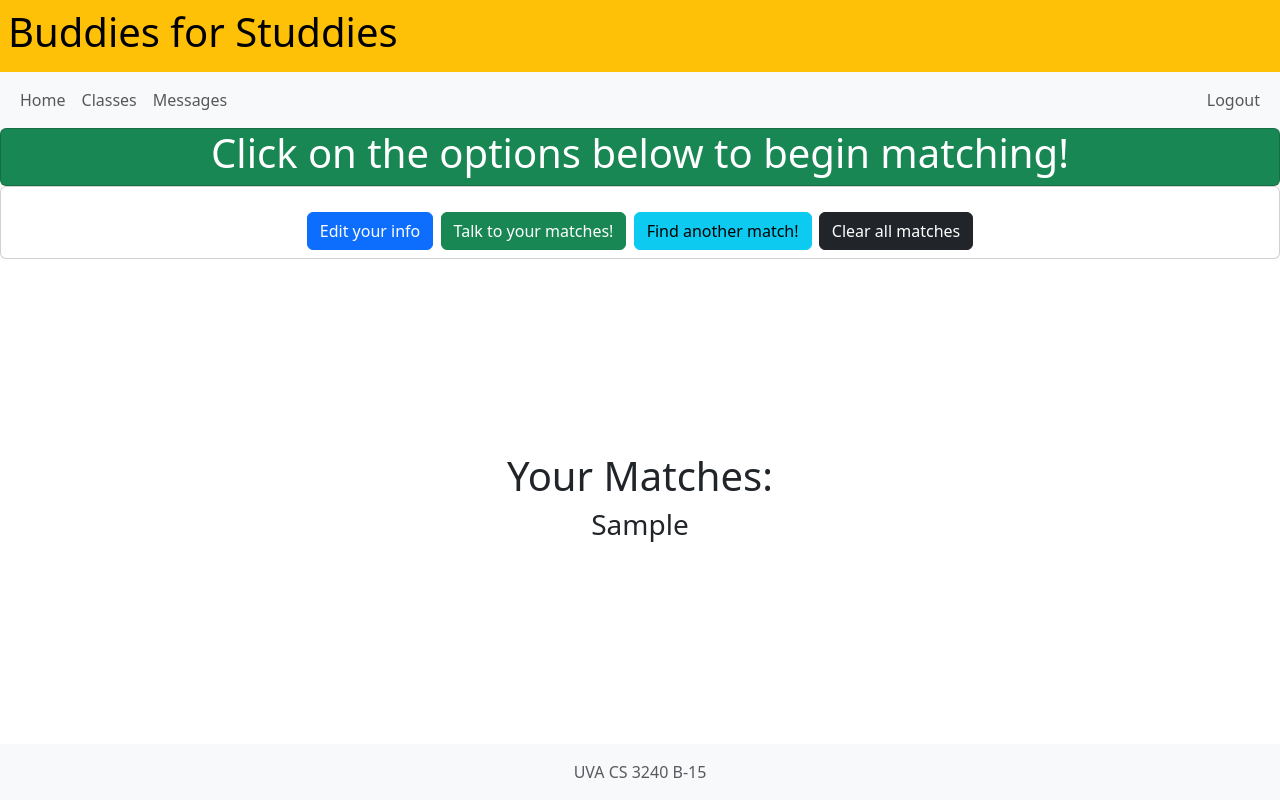
After one commit to rafid-mirza/study-buddy-website, a Django app: page /buddiesforstudies/matching2 in a window 1280 px wide. The commit adds this page. Run offline with Django 4.2, Linux system fonts and the light colour scheme; a user stored in the database is signed in; tables that the repository leaves empty hold one stand-in row (values such as "Sample post"); some libraries are stand-ins or nearby versions.

Commit message:
only match from button

```diff
--- a/buddiesforstudies/templates/add_class.html
+++ b/buddiesforstudies/templates/add_class.html
@@ -30,7 +30,7 @@
                             <a class="nav-link" href="{% url 'index' %}">Home</a>
                         </li>
                         <li class="nav-item">
-                            <a class="nav-link" href="{% url 'matching' %}">Find Matches</a>
+                            <a class="nav-link" href="{% url 'matching2' %}">Find Matches</a>
                         </li>
                         <li class="nav-item">
                             <a class="nav-link" href="{% url 'all_rooms' %}">Messages</a>
--- a/buddiesforstudies/templates/classes_view.html
+++ b/buddiesforstudies/templates/classes_view.html
@@ -30,7 +30,7 @@
               <a class="nav-link" href="{% url 'index' %}">Home</a>
             </li>
             <li class="nav-item">
-              <a class="nav-link" href="{% url 'matching' %}">Find Matches</a>
+              <a class="nav-link" href="{% url 'matching2' %}">Find Matches</a>
             </li>
             <li class="nav-item">
               <a class="nav-link" href="{% url 'all_rooms' %}">Messages</a>
--- a/buddiesforstudies/templates/core.html
+++ b/buddiesforstudies/templates/core.html
@@ -37,7 +37,7 @@
               <a class="nav-link" href="{% url 'classes_view' %}">Classes</a>
             </li>
             <li class="nav-item">
-              <a class="nav-link" href="{% url 'matching' %}">Find Matches</a>
+              <a class="nav-link" href="{% url 'matching2' %}">Find Matches</a>
             </li>
             <li class="nav-item">
               <a class="nav-link" href="{% url 'all_rooms' %}">Messages</a>
--- a/buddiesforstudies/templates/login.html
+++ b/buddiesforstudies/templates/login.html
@@ -30,7 +30,7 @@
               <a class="nav-link" href="{% url 'classes_view' %}">Classes</a>
             </li>
             <li class="nav-item">
-              <a class="nav-link" href="{% url 'matching' %}">Find Matches</a>
+              <a class="nav-link" href="{% url 'matching2' %}">Find Matches</a>
             </li>
             <li class="nav-item">
               <a class="nav-link" href="{% url 'all_rooms' %}">Messages</a>
--- /dev/null
+++ b/buddiesforstudies/templates/matching2.html
@@ -0,0 +1,97 @@
+<!DOCTYPE html>
+{% load socialaccount %}
+<html lang="en">
+  <head>
+    {% load static %}
+    <link rel="icon"href="{% static 'favicon.ico' %}">
+        <title>Find a Match</title>
+
+    <meta charset="utf-8">
+    <meta name="viewport" content="width=device-width, initial-scale=1">
+    {# Load the tag library #}
+    {% load bootstrap5 %}
+
+    {# Load CSS and JavaScript #}
+    {% bootstrap_css %}
+    {% bootstrap_javascript %}
+  </head>
+
+  <body class="d-flex flex-column min-vh-100">
+    {% if user.is_authenticated %}
+      <div class="p-2 bg-warning text-black text-left">
+        <h1>Buddies for Studdies</h1>
+      </div>
+
+      <!-- A grey horizontal navbar that becomes vertical on small screens -->
+      <nav class="navbar navbar-expand-sm bg-light">
+        <div class="container-fluid">
+          <!-- Links -->
+          <ul class="navbar-nav">
+            <li class="nav-item">
+              <a class="nav-link" href="{% url 'index' %}">Home</a>
+            </li>
+            <li class="nav-item">
+              <a class="nav-link" href="{% url 'classes_view' %}">Classes</a>
+            </li>
+            <li class="nav-item">
+              <a class="nav-link" href="{% url 'all_rooms' %}">Messages</a>
+            </li>
+          </ul>
+          <ul class="nav navbar-nav navbar-right">
+            <li class="nav-item">
+              <a class="nav-link" href="{% url 'logout' %}"></span> Logout</a>
+            </li>
+          </ul>
+        </div>
+      </nav><!DOCTYPE html>
+
+     <div class="card bg-success text-white text-center" >
+      <h1 > Click on the options below to begin matching!
+      </h1>
+     </div>
+ <div class="card text-center" >
+     <h1> </h1><h1> </h1><h1> </h1>
+      <h3 class="text-center">
+          <a class="btn btn-primary" href="{% url 'info' %}" role="button">Edit your info</a>
+          {%for u in user.user_info_set.all%}
+          {%if u.match_students != " "%}
+           <a class="btn btn-success" href="{% url 'all_rooms' %}" role="button">Talk to your matches!</a>
+          {%endif%}
+          {%endfor%}
+           <a class="btn btn-info" href="{% url 'matching' %}" role="button">Find another match!</a>
+           <a class="btn btn-dark" href="{% url 'clear' %}" role="button">Clear all matches</a>
+      </h3>
+ </div>
+        <footer class="footer mt-auto py-3">
+        <div class="container text-center">
+        <h1 >Your Matches:</h1>
+            {% for u in user.user_info_set.all %}
+            </h1>
+             <h3 >{{u.match_students}} </h3>
+               {%endfor%}
+        </div>
+    </footer>
+
+    {% else %}
+        <div class="p-3 bg-warning text-black text-left">
+            <h1>Buddies for Studdies Home</h1>
+        </div>
+        <div class="container p-4 my-2 border">
+            <header>
+            <h3>Log In:</h3>
+            </header>
+            <a href="{% provider_login_url 'google' %}">Log In</a>
+        </div>
+
+    {% endif %}
+
+
+
+    <footer class="footer mt-auto py-3 bg-light">
+        <div class="container text-center">
+        <span class="text-muted">UVA CS 3240 B-15</span>
+        </div>
+    </footer>
+
+</body>
+</html>
--- a/buddiesforstudies/templates/remove_class.html
+++ b/buddiesforstudies/templates/remove_class.html
@@ -30,7 +30,7 @@
                             <a class="nav-link" href="{% url 'index' %}">Home</a>
                         </li>
                         <li class="nav-item">
-                            <a class="nav-link" href="{% url 'matching' %}">Find Matches</a>
+                            <a class="nav-link" href="{% url 'matching2' %}">Find Matches</a>
                         </li>
                         <li class="nav-item">
                             <a class="nav-link" href="{% url 'all_rooms' %}">Messages</a>
--- a/buddiesforstudies/templates/toggle_class.html
+++ b/buddiesforstudies/templates/toggle_class.html
@@ -30,7 +30,7 @@
                             <a class="nav-link" href="{% url 'index' %}">Home</a>
                         </li>
                         <li class="nav-item">
-                            <a class="nav-link" href="{% url 'matching' %}">Find Matches</a>
+                            <a class="nav-link" href="{% url 'matching2' %}">Find Matches</a>
                         </li>
                         <li class="nav-item">
                             <a class="nav-link" href="{% url 'all_rooms' %}">Messages</a>
--- a/buddiesforstudies/templates/untoggle_class.html
+++ b/buddiesforstudies/templates/untoggle_class.html
@@ -30,7 +30,7 @@
                             <a class="nav-link" href="{% url 'index' %}">Home</a>
                         </li>
                         <li class="nav-item">
-                            <a class="nav-link" href="{% url 'matching' %}">Find Matches</a>
+                            <a class="nav-link" href="{% url 'matching2' %}">Find Matches</a>
                         </li>
                         <li class="nav-item">
                             <a class="nav-link" href="{% url 'all_rooms' %}">Messages</a>
--- a/buddiesforstudies/urls.py
+++ b/buddiesforstudies/urls.py
@@ -29,6 +29,7 @@ urlpatterns = [
     path('info_input', views.input_information, name='info'),
     path('info_input/submit', views.info_submit, name='info_submit'),
     path('matching', views.match, name='matching'),
+    path('matching2', views.match2, name='matching2'),
     path('clear_matches', views.clearmatches, name = 'clear'),
     path("favicon.ico", RedirectView.as_view(url=staticfiles_storage.url("favicon.ico")),)
 ]
--- a/buddiesforstudies/views.py
+++ b/buddiesforstudies/views.py
@@ -6,7 +6,7 @@ from twilio.jwt.access_token import AccessToken
 from twilio.jwt.access_token.grants import ChatGrant
 from .models import classes, jsonData, toggled_classes, Room
 from django.views.generic import CreateView, UpdateView, DeleteView
-from .models import classes, jsonData, toggled_classes, Location, user_info
+from .models import classes, jsonData, toggled_classes, Location, user_info, User
 from django.contrib.auth.mixins import LoginRequiredMixin
 from .forms import LocationForm
 from django.db.models import Q
@@ -25,7 +25,7 @@ def input_information(request):
 
 def info_submit(request):
     m = request.user.user_info_set.all()[0].match_students
-    major_input = request.POST.get('major').upper()
+    major_input = request.POST.get('major').title()
     level_of_seriousness_input = request.POST.get('seriousness')
     name_input = request.POST.get('name')
     year_input = request.POST.get('year')
@@ -53,7 +53,7 @@ def info_submit(request):
         queryset[0].delete()
     ainfo = user_info(major = major_input, level_of_seriousness = level_of_seriousness_input, name = name_input, year = year_input, user = request.user, match_students = m)
     ainfo.save()
-    return HttpResponseRedirect(reverse('matching'))
+    return HttpResponseRedirect(reverse('matching2'))
 
 def classes_view(request):
     return render(request, 'classes_view.html')
@@ -231,7 +231,6 @@ def majormatch(request, candiateusers):
     return same_major
 
 def interestmatch(request, candidateusers):
-
     closest_interest = 1000000000
     match = None
     for candidate in candidateusers:
@@ -245,14 +244,26 @@ def interestmatch(request, candidateusers):
     else: return request.user
 
 def clearmatches(request):
-    user_info.objects.filter(user=request.user).update(match_students='')
-    return HttpResponseRedirect(reverse('matching'))
+    user_info.objects.filter(user=request.user).update(match_students=" ")
+    return HttpResponseRedirect(reverse('matching2'))
+
+
+# If we don't want a last match, just go back to the page.
+def match2(request):
+    if len(list(request.user.user_info_set.all())) == 0:
+        return HttpResponseRedirect(reverse('info'))
+    matches = request.user.user_info_set.all()[0].match_students.replace(" ", "").split(",")
+    if len(matches) == 0: return render(request, 'matching.html', {'data': matches})
+    last_match = matches[-1]
+    last_user = User.objects.filter(username = last_match)
+    return render(request, 'matching2.html')
+
 
 def match(request):
     if len(list(request.user.user_info_set.all())) == 0:
         return HttpResponseRedirect(reverse('info'))
     data2 = list(user_info.objects.all())
-    matches = request.user.user_info_set.all()[0].match_students.split(", ")
+    matches = request.user.user_info_set.all()[0].match_students.replace(" ", "").split(",")
     if (request.user not in matches): matches.append(request.user.username)
     data = []
     for d in data2:
```
Also changed, not shown: buddiesforstudies/templates/info_retrieve.html (+12 -7 lines), buddiesforstudies/templates/matching.html (+72 -8 lines).
